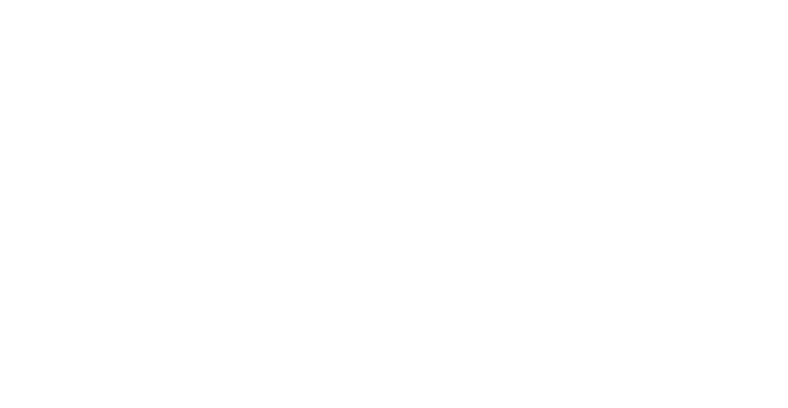
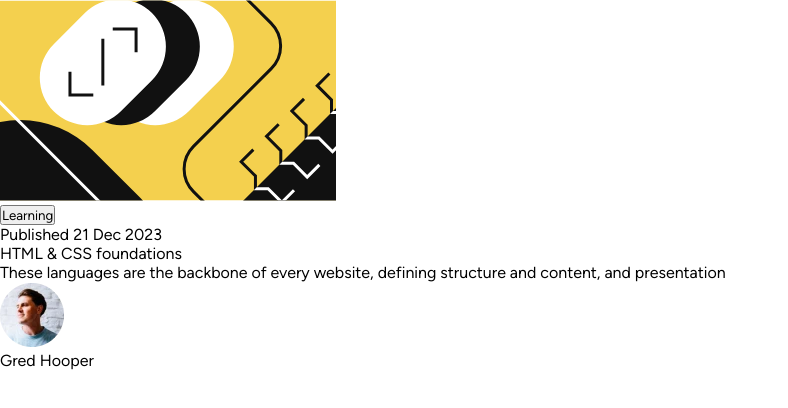
Before and after one commit to quabenah-dt/Blog-Preview-Card---Frontend-Mentor, a plain HTML site: page index.html in a window 1280 px wide. Shown: the whole page, without its empty margins (0-788 px from the left). Drawn offline with Linux system fonts and the light colour scheme.

Commit message:
"Added HTML structure for blog preview card"

```diff
--- a/index.html
+++ b/index.html
@@ -17,6 +17,20 @@
     <title>BLOG PREVIEW CARD</title>
 </head>
 <body>
-
+   <div class="card">
+    <img src="./assets/images/illustration-article.svg" alt="card-image">
+    <div class="date-published">
+        <button>Learning</button>
+        <p>Published 21 Dec 2023</p>
+    </div>
+    <div class="card-info">
+        <p>HTML & CSS foundations</p>
+        <p>These languages are the backbone of every website, defining structure and content, and presentation</p>
+    </div>
+    <div class="profile">
+        <img src="./assets/images/image-avatar.webp" alt="profile">
+        <p>Gred Hooper</p>
+    </div>
+   </div>
 </body>
 </html>
```
